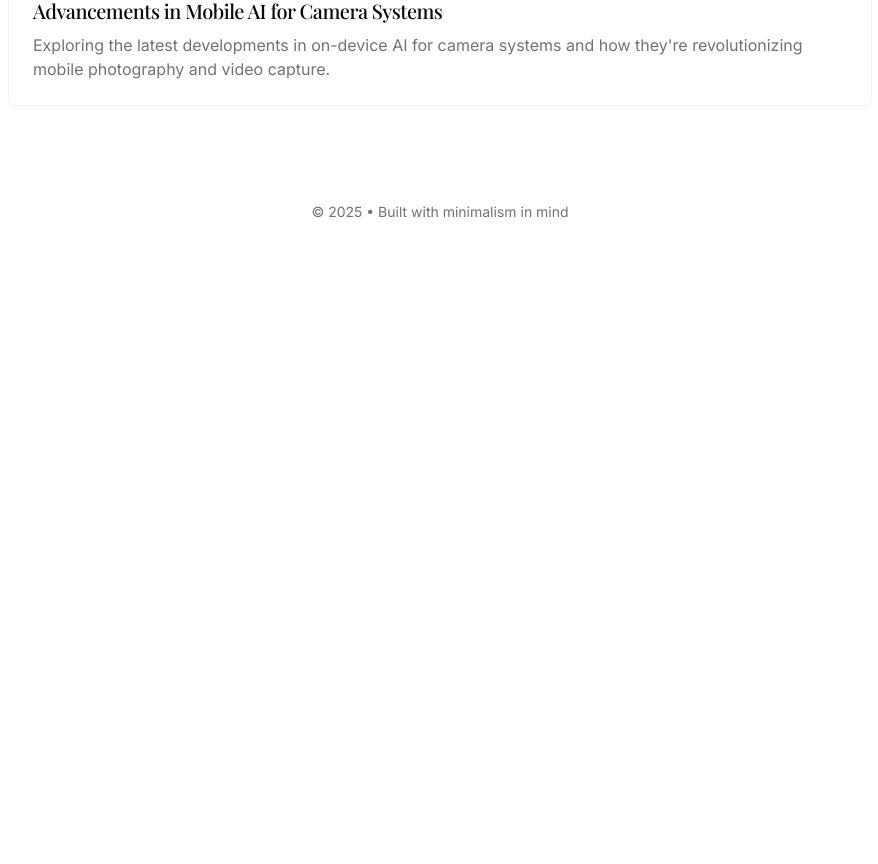
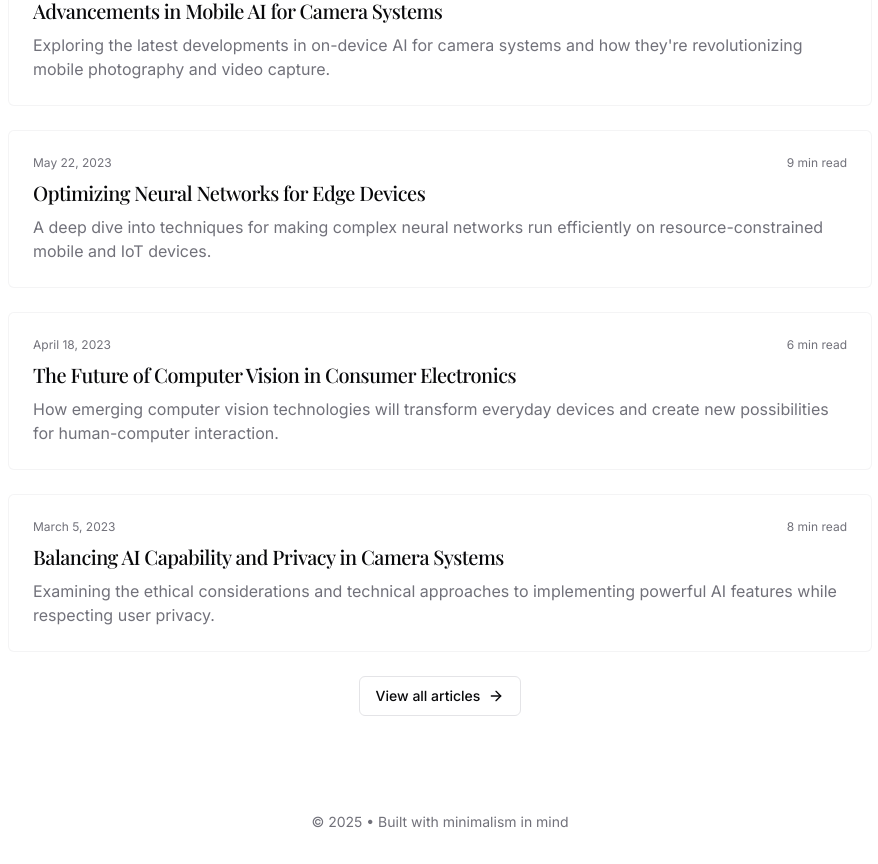
Before and after one commit to Mrinallcx/simple-notes-portfolio-62, a React (Vite) app: page / in a window 1280 px wide. Shown: the part 1720-2584 px from the top of the page, without its empty margins (200-1078 px from the left). Before the commit the page ends 1974 px from the top, so only its background shows below. Built offline with nearby package versions, Linux system fonts and the light colour scheme.

Commit message:
Add more blog cards
Adds three more blog cards and a "view more" CTA to the latest writing section.

```diff
--- a/src/pages/Index.tsx
+++ b/src/pages/Index.tsx
@@ -1,9 +1,9 @@
-
 import React from "react";
 import Layout from "../components/Layout";
 import { Link } from "react-router-dom";
 import { ArrowRight } from "lucide-react";
 import { Button } from "@/components/ui/button";
+import BlogCard from "@/components/BlogCard";
 
 const Index = () => {
   return <Layout>
@@ -80,18 +80,45 @@ const Index = () => {
       }}>
           <h2 className="text-2xl font-medium mb-6">Latest Writing</h2>
           <div className="grid grid-cols-1 gap-6">
-            <Link to="/blog" className="block group">
-              <article className="p-6 rounded-md border border-border/40 bg-card card-hover">
-                <div className="flex items-center justify-between mb-2">
-                  <span className="text-xs text-muted-foreground">June 12, 2023</span>
-                  <span className="text-xs text-muted-foreground">7 min read</span>
-                </div>
-                <h3 className="text-xl font-medium mb-2 group-hover:text-primary/80 transition-colors duration-200">
-                  Advancements in Mobile AI for Camera Systems
-                </h3>
-                <p className="text-muted-foreground">Exploring the latest developments in on-device AI for camera systems and how they're revolutionizing mobile photography and video capture.</p>
-              </article>
-            </Link>
+            <BlogCard
+              title="Advancements in Mobile AI for Camera Systems"
+              excerpt="Exploring the latest developments in on-device AI for camera systems and how they're revolutionizing mobile photography and video capture."
+              date="June 12, 2023"
+              readTime="7 min read"
+              slug="mobile-ai-camera-systems"
+            />
+
+            <BlogCard
+              title="Optimizing Neural Networks for Edge Devices"
+              excerpt="A deep dive into techniques for making complex neural networks run efficiently on resource-constrained mobile and IoT devices."
+              date="May 22, 2023"
+              readTime="9 min read"
+              slug="optimizing-neural-networks-edge"
+            />
+
+            <BlogCard
+              title="The Future of Computer Vision in Consumer Electronics"
+              excerpt="How emerging computer vision technologies will transform everyday devices and create new possibilities for human-computer interaction."
+              date="April 18, 2023"
+              readTime="6 min read"
+              slug="future-computer-vision-consumer-electronics"
+            />
+
+            <BlogCard
+              title="Balancing AI Capability and Privacy in Camera Systems"
+              excerpt="Examining the ethical considerations and technical approaches to implementing powerful AI features while respecting user privacy."
+              date="March 5, 2023"
+              readTime="8 min read"
+              slug="ai-privacy-balance-cameras"
+            />
+          </div>
+          <div className="mt-6 text-center">
+            <Button variant="outline" asChild className="gap-2">
+              <Link to="/blog">
+                View all articles
+                <ArrowRight className="h-4 w-4" />
+              </Link>
+            </Button>
           </div>
         </div>
       </section>
```
